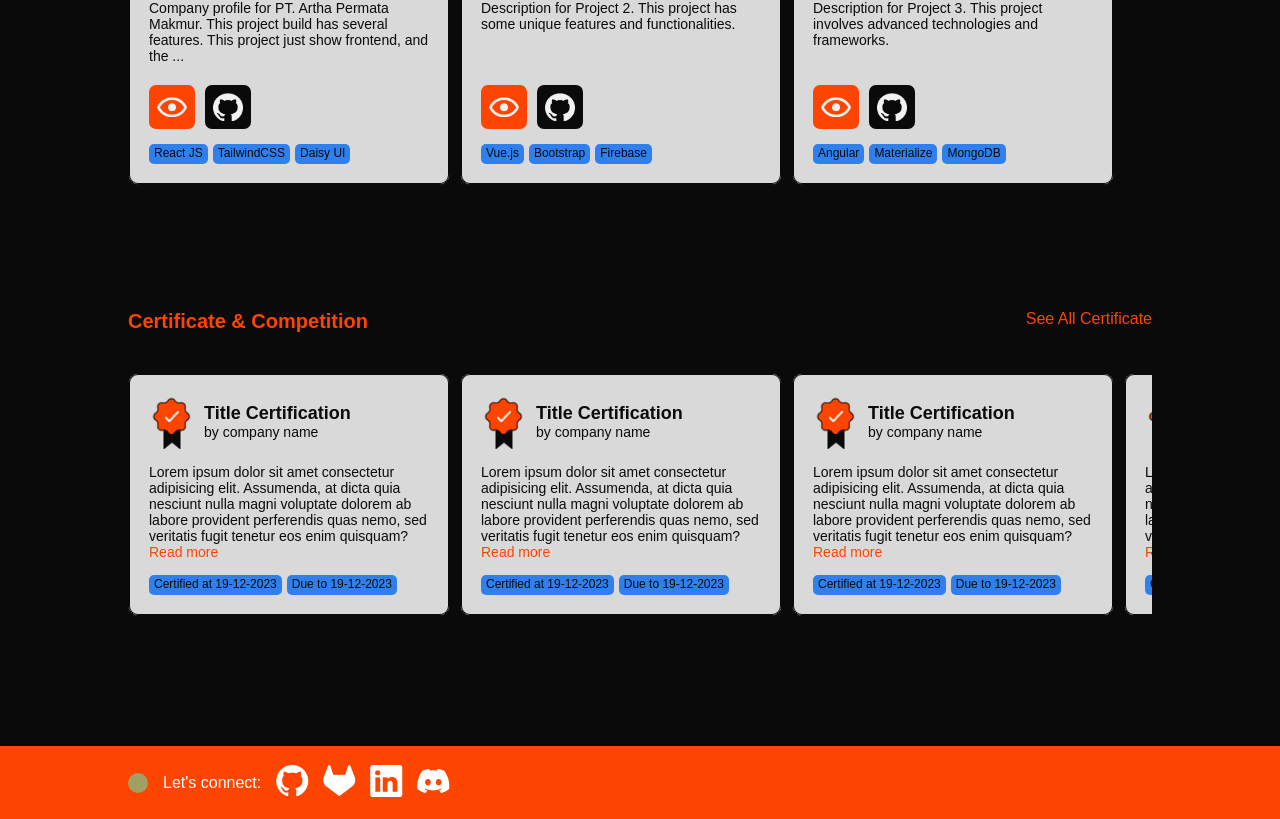
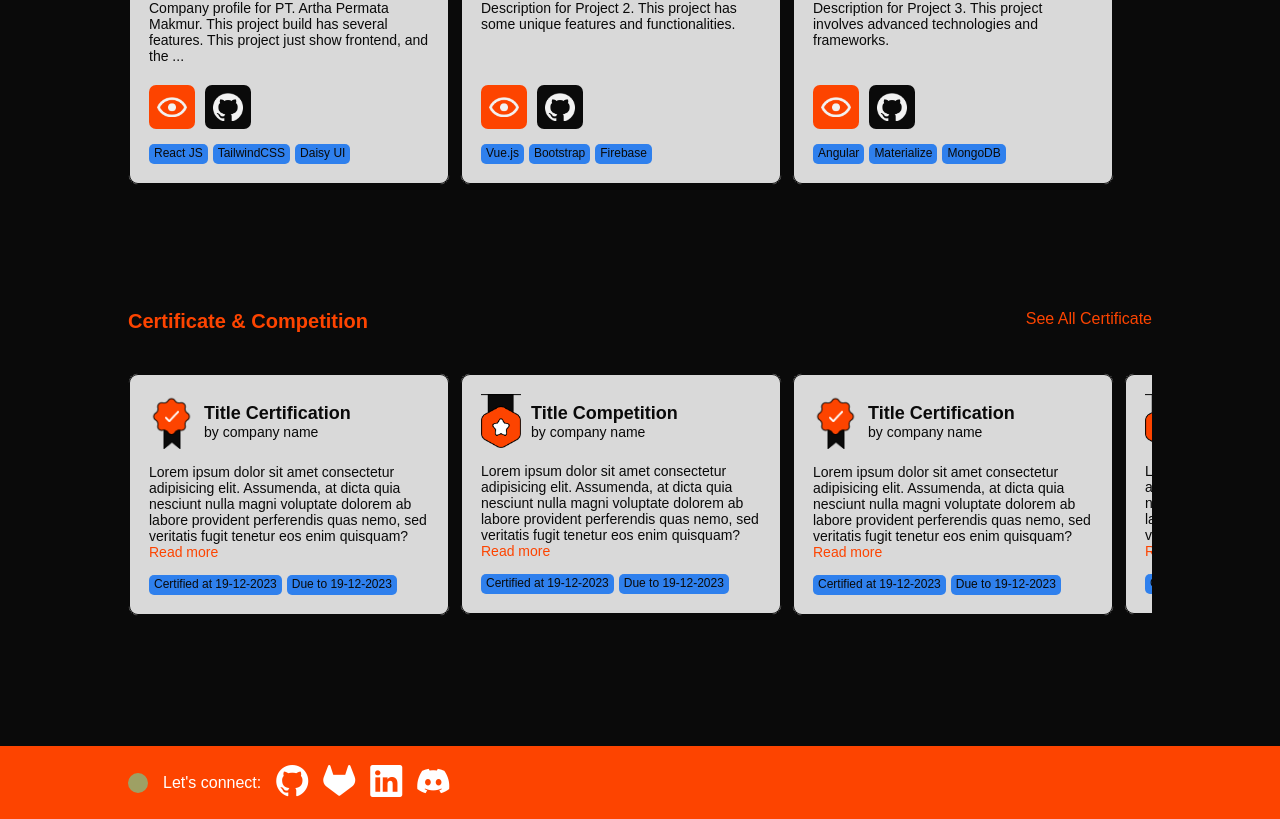
Before and after one commit to Aramdhann/personal-web, a Vue app: page / in a window 1280 px wide. Shown: the part 977-1796 px from the top of the page. Built offline with nearby package versions, Linux system fonts and the light colour scheme; a web font is replaced by a local one.

Commit message:
uncomment competition card

```diff
--- a/src/components/CertificateItem.vue
+++ b/src/components/CertificateItem.vue
@@ -23,7 +23,7 @@
     </div>
   </div>
 
-  <!-- <div class="competition">
+  <div class="competition">
     <div class="card-base-animate">
       <div class="card card-animate">
         <div class="card-content">
@@ -52,7 +52,7 @@
         </div>
       </div>
     </div>
-  </div> -->
+  </div>
 </template>
 
 <style scoped>
```
